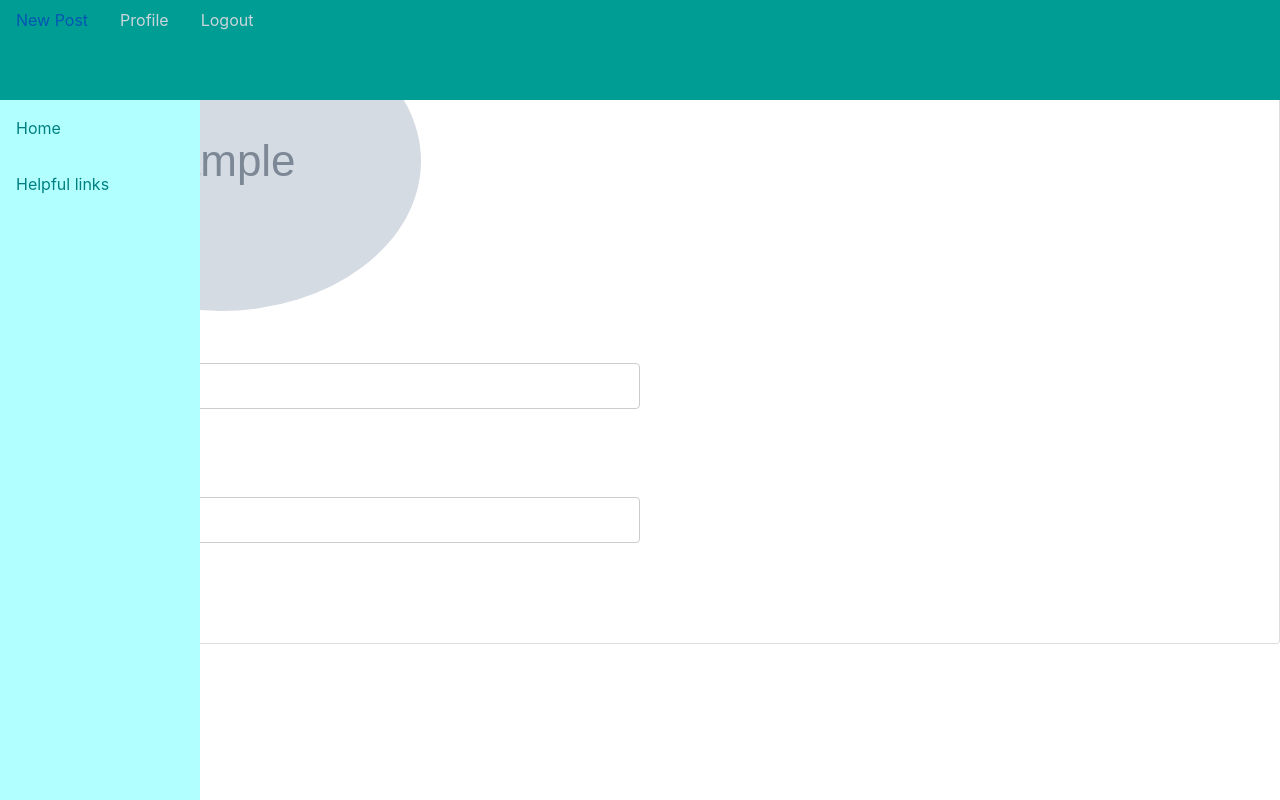
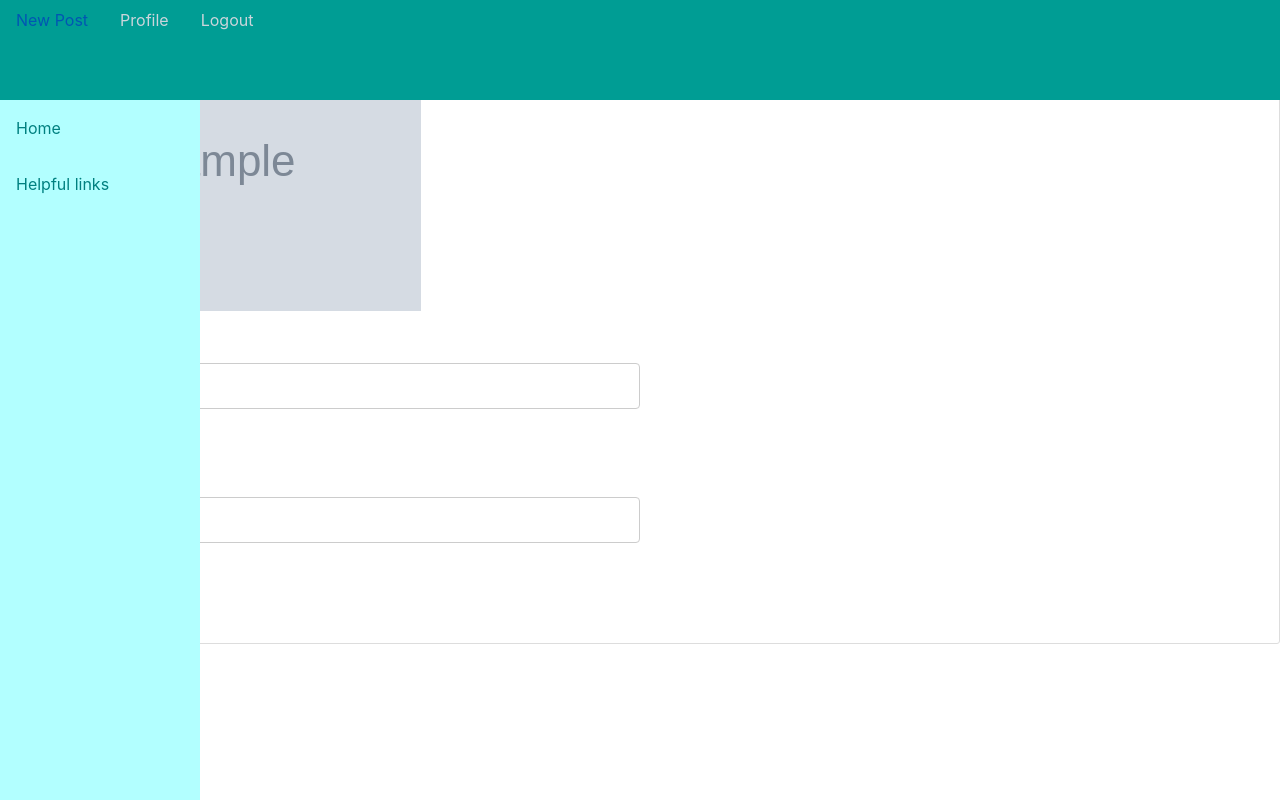
Before and after one commit to Ivy-Chelsea/DevConnect, a Flask app: template scp/templates/profile.html in a window 1280 px wide. Run offline with Flask 3, Linux system fonts and the light colour scheme; a user stored in the database is signed in; tables that the repository leaves empty hold one stand-in row (values such as "Sample post"); the template is opened without the code that fills it: values that come from a table or form of the project are taken from there, most other values are stand-ins (such as "Sample title", 1, 10 or a date in 2020); grey boxes marked "Sample" are stand-in pictures; some libraries are stand-ins or nearby versions.

Commit message:
rename class and remove unnecessary class

```diff
--- a/scp/templates/profile.html
+++ b/scp/templates/profile.html
@@ -2,9 +2,9 @@
 {% block content %}
 <div class="c-section">
     <div class="media">
-    <img class="rounded-circle account-img" src="{{ image_file }}">
+    <img class="account-img" src="{{ image }}">
     <div class="media-body">
-        <h2 class="account-heading">{{ current_user.username }}</h2>
+        <h2>{{ current_user.username }}</h2>
         <p class="text-secondary">{{ current_user.email }}</p>
     </div>
     </div>
```
